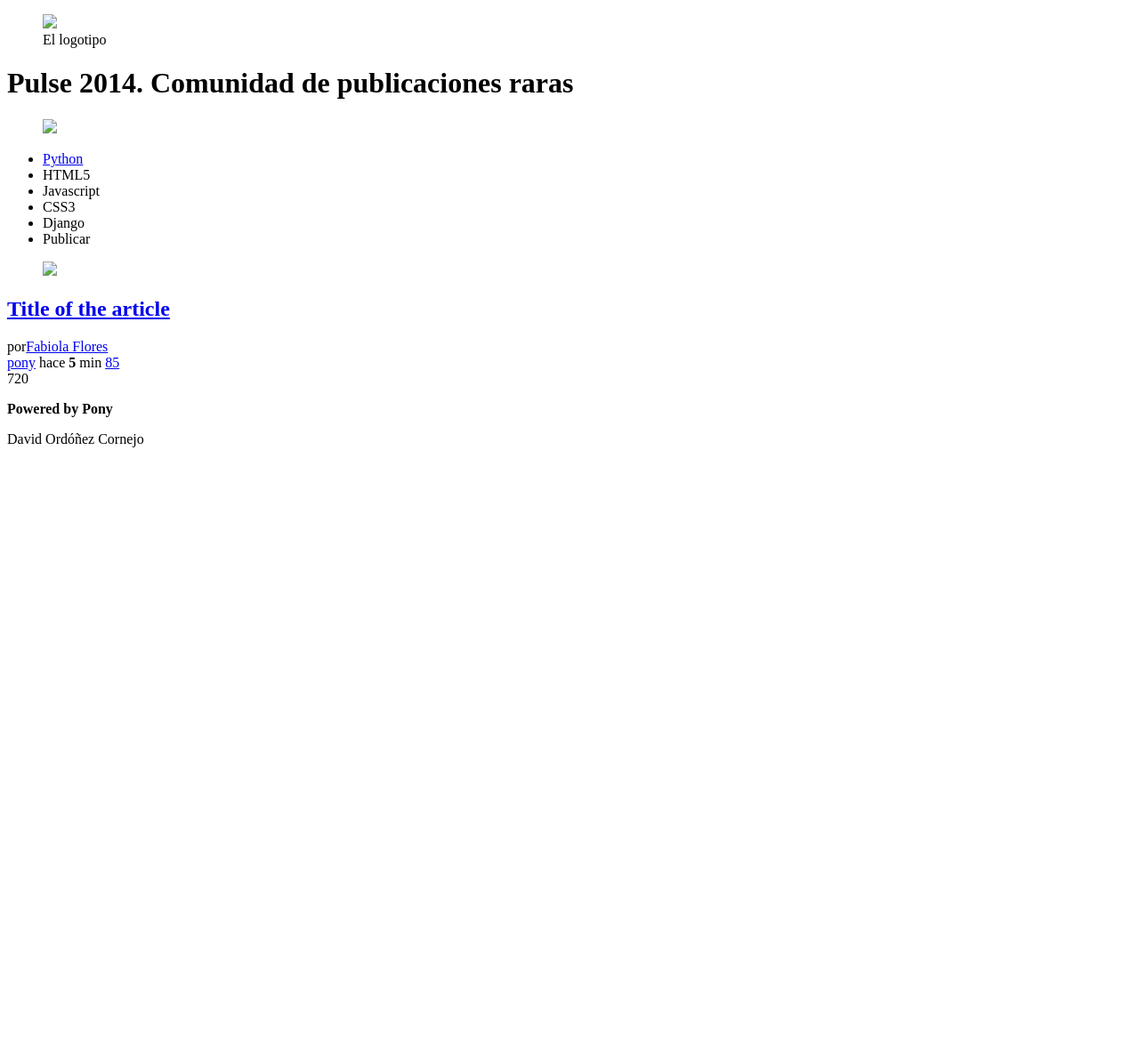
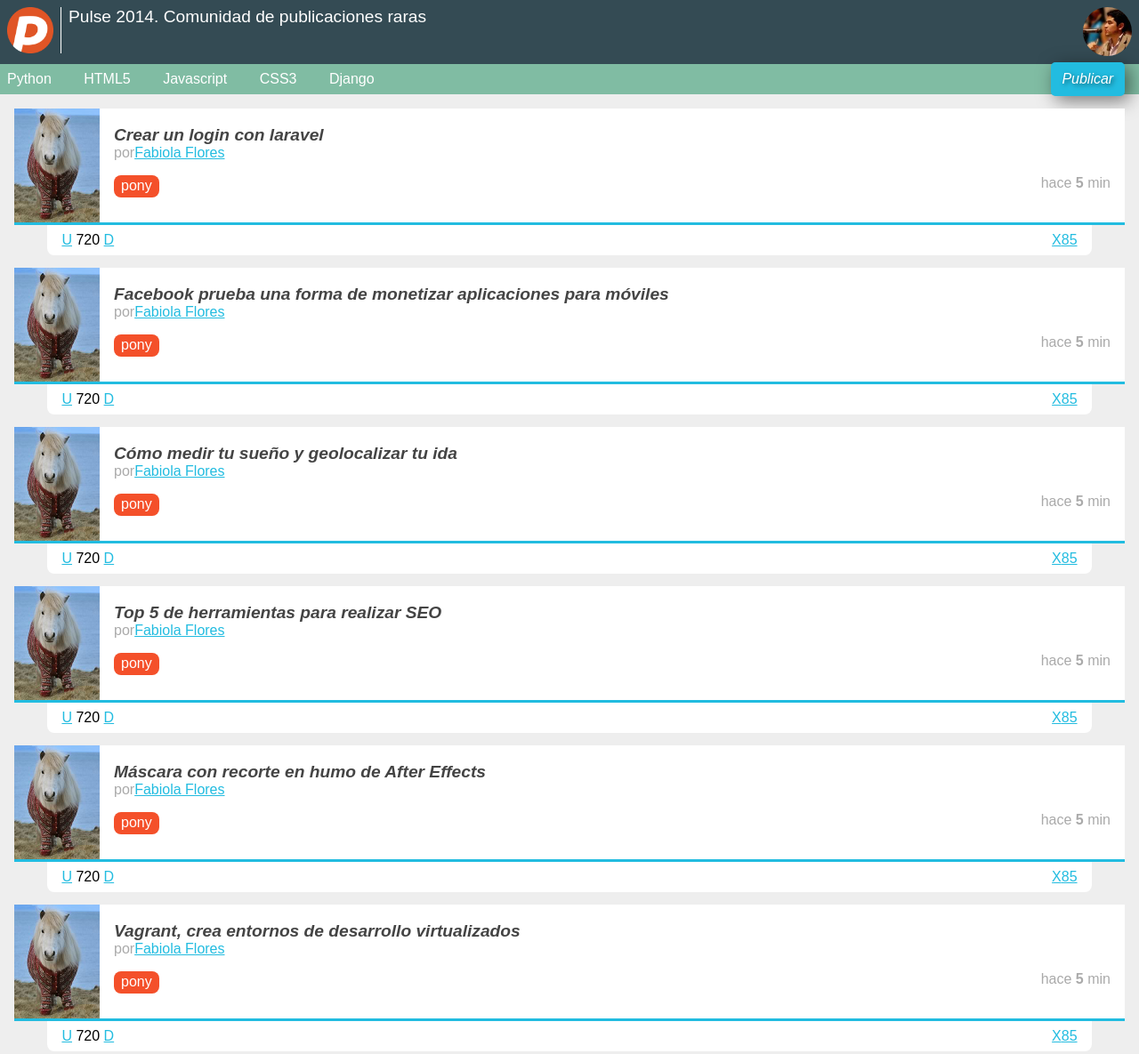
Before and after one commit to davidherzlos/web4tagen, a plain HTML site: page index.html in a window 1280 px wide. Shown: the top 1185 px of the page at 89% size. Before the commit the page ends 800 px from the top, so only its background shows below. Drawn offline with Linux system fonts and the light colour scheme.

Commit message:
Commit final. Clase 2

```diff
--- /dev/null
+++ b/estilos.css
@@ -0,0 +1,187 @@
+a
+{
+	color: #22BCE0;
+}
+body
+{
+	background: #EEEEEE;
+	font-family: Arial;
+	font-size: 16px;
+}
+footer
+{
+	background: #22BCE0;
+	color: rgba(255,255,255,0.7);
+	padding: 1em;
+	text-align: center;
+}
+footer p:first-child /*Es un pseudo-elemento*/
+{
+	margin-bottom: 0;
+}
+footer p:last-child /*Es un pseudo-elemento*/
+{
+	margin-top: 0;
+}
+footer p:last-child:after /*Es un pseudo-elemento*/
+{
+	content: "-";
+
+}
+footer p:last-child:before /*Es un pseudo-elemento*/
+{
+	content: "-";
+}
+header
+{
+	background: #344B54;
+	color: white;
+	overflow: hidden;
+	padding: 0.5em;
+	position: relative;
+}
+header figure
+{
+	float: left;
+}
+header h1
+{
+	font-size: 1.2em;
+	font-weight: normal;
+	margin: 0 70px 0 0;
+}
+header #avatar
+{
+	margin: 0.5em 0.5em 0 0;
+	position: absolute;
+	right: 0;
+	top: 0;
+
+}
+header #avatar img
+{
+	border-radius: 50%;
+	width: 55px;
+
+}
+header #logo img
+{
+	border-right: 1px solid white;
+	padding-right: 0.5em;
+	margin-right: 0.5em;
+	width: 52px;
+
+}
+nav
+{
+	background: #80BCA3;
+	position: relative;
+
+}
+nav ul
+{
+	list-style: none;
+	margin: 0;
+	padding: 0;
+}
+nav ul li
+{
+	display: inline-block;
+	margin: 0 1em 0 0;
+}
+nav ul li a
+{
+	color: white;
+	text-decoration: none;
+	display: block;
+	padding: 0.5em;
+}
+nav ul #publicar_nav
+{
+	position: absolute;
+	right: 0;
+	top: -0.1em;
+}
+nav ul #publicar_nav a
+{
+	background: #22BCE0;
+	border-radius: 5px;
+	box-shadow: rgba(0,0,0,0.5) 5px 5px 20px;
+	font-style: italic;
+	padding: 0.6em 0.8em;
+	text-shadow: rgba(0,0,0,0.5) 2px 2px 5px;
+
+}
+#contenido
+{
+	margin: 1em;
+}
+#contenido .item
+{
+	background: white;
+	border-bottom: 3px solid #22BCE0;
+	margin-bottom: 3em;
+	min-height: 128px;
+	position: relative;
+}
+#contenido .item .autor_item
+{
+	color: #AAA;
+}
+#contenido .item .datos_item
+{
+	margin: 1em 1em 0 0;
+}
+#contenido .item .datos_item .fecha_item
+{
+	color: #AAA;
+	float: right;
+}
+#contenido .item .datos_item .tag_item
+{
+	background: #F4502A;
+	border-radius: 0.5em;
+	color: white;
+	display: inline-block;
+	padding: 0.2em 0.5em;
+	text-decoration: none;
+}
+
+#contenido .item .imagen_item
+{
+	float: left;
+	margin-right: 1em;
+}
+#contenido .item .imagen_item img
+{
+	width: 96px;
+}
+#contenido .item .titulo_item
+{
+	font-size: 1.2em;
+	font-style: italic;
+	margin-bottom: 0;
+	padding: 1em 1em 0 0;
+}
+#contenido .item .titulo_item a
+{
+	color: #444;
+	text-decoration: none;
+
+}
+#contenido .item .votacion
+{
+	background: white;
+	border-radius: 0 0 0.5em 0.5em;
+	left: 3%;
+	margin-top: 3px;
+	padding: 0.5em 1em;
+	position: absolute;
+	right: 3%;
+	top: 100%;
+}
+#contenido .item .votacion .comentarios_item,
+#contenido .item .votacion .guardar_item
+{
+	float: right;
+}
--- a/index.html
+++ b/index.html
@@ -1,42 +1,41 @@
 <!DOCTYPE html> <!--Es una declaración del lenguaje que usaremos-->
 <html lang = "es"> <!--Todas las webs deben tener un idioma-->
-
 <head>
 	<meta charset = "utf-8" /> <!--La codificación-->
-	<meta description = "Proyecto de la cuarta generación" /> <!--En cada página debe haber una descripción-->
+	<meta name="description" content = "Proyecto de la cuarta generación" /> <!--En cada página debe haber una descripción-->
 	<title>Proyecto web de la cuarta generación</title>
+	<link rel="stylesheet" href="normalize.css">
+	<link rel="stylesheet" href="estilos.css">
 </head>
+
+<!--Comienza la maqueta de mi página-->
+
 <body>
 
-
 <!--Header-->
-
 
 	<header>
 		<figure id = "logo">
 			<img src="logo.png" />
-			<figcaption>El logotipo</figcaption>
 		</figure>
 		<h1>
 			Pulse 2014. Comunidad de publicaciones raras
 		</h1>
-		<figure id ="avatar">
-			<img src="avatar.jpg" />
+		<figure id = "avatar">
+			<img src = "avatar.jpg" />
 		</figure>
 	</header>
 
-
 <!--Barra de navegación-->
-
 
 	<nav>
 		<ul>
 			<li><a href = "#">Python</a></li>
-			<li><a href = "#"></a>HTML5</li>
-			<li><a href = "#"></a>Javascript</li>
-			<li><a href = "#"></a>CSS3</li>
-			<li><a href = "#"></a>Django</li>
-			<li id ="publicar_nav"><a href = "#"></a>Publicar</li>
+			<li><a href = "#">HTML5</a></li>
+			<li><a href = "#">Javascript</a></li>
+			<li><a href = "#">CSS3</a></li>
+			<li><a href = "#">Django</a></li>
+			<li id ="publicar_nav"><a href = "#">Publicar</a></li>
 		</ul>
 	</nav>
 
@@ -48,7 +47,7 @@
 				<img src = "imagen.jpg" />
 			</figure>
 			<h2 class = "titulo_item">
-				<a href="#">Title of the article</a>
+				<a href="#">Crear un login con laravel</a>
 			</h2>
 			<div class ="autor_item">
 				por<a href="#">Fabiola Flores</a>
@@ -58,18 +57,138 @@
 				<span class ="fecha_item">
 					hace <strong>5</strong> min
 				</span>
+			</div>
+			<div class ="votacion">
+				<a href="#" class ="up">U</a>
+				720
+				<a href="#" class ="down">D</a>
 				<a href="#" class ="comentarios_item">85</a>
-				<a href="#" class ="guardar_item"></a>
+				<a href="#" class ="guardar_item">X</a>
 			</div>
-			<div class ="votacion"></div>
-			<a href="#" class ="up"></a>
-			720
-			<a href="#" class ="down"></a>
+		</article>
+		<article class ="item">
+			<figure class = "imagen_item">
+				<img src = "imagen.jpg" />
+			</figure>
+			<h2 class = "titulo_item">
+				<a href="#">Facebook prueba una forma de monetizar aplicaciones para móviles</a>
+			</h2>
+			<div class ="autor_item">
+				por<a href="#">Fabiola Flores</a>
+			</div>
+			<div class ="datos_item">
+				<a href="#"class ="tag_item">pony</a>
+				<span class ="fecha_item">
+					hace <strong>5</strong> min
+				</span>
+			</div>
+			<div class ="votacion">
+				<a href="#" class ="up">U</a>
+				720
+				<a href="#" class ="down">D</a>
+				<a href="#" class ="comentarios_item">85</a>
+				<a href="#" class ="guardar_item">X</a>
+			</div>
+		</article>
+		<article class ="item">
+			<figure class = "imagen_item">
+				<img src = "imagen.jpg" />
+			</figure>
+			<h2 class = "titulo_item">
+				<a href="#">Cómo medir tu sueño y geolocalizar tu ida</a>
+			</h2>
+			<div class ="autor_item">
+				por<a href="#">Fabiola Flores</a>
+			</div>
+			<div class ="datos_item">
+				<a href="#"class ="tag_item">pony</a>
+				<span class ="fecha_item">
+					hace <strong>5</strong> min
+				</span>
+			</div>
+			<div class ="votacion">
+				<a href="#" class ="up">U</a>
+				720
+				<a href="#" class ="down">D</a>
+				<a href="#" class ="comentarios_item">85</a>
+				<a href="#" class ="guardar_item">X</a>
+			</div>
+		</article>
+		<article class ="item">
+			<figure class = "imagen_item">
+				<img src = "imagen.jpg" />
+			</figure>
+			<h2 class = "titulo_item">
+				<a href="#">Top 5 de herramientas para realizar SEO</a>
+			</h2>
+			<div class ="autor_item">
+				por<a href="#">Fabiola Flores</a>
+			</div>
+			<div class ="datos_item">
+				<a href="#"class ="tag_item">pony</a>
+				<span class ="fecha_item">
+					hace <strong>5</strong> min
+				</span>
+			</div>
+			<div class ="votacion">
+				<a href="#" class ="up">U</a>
+				720
+				<a href="#" class ="down">D</a>
+				<a href="#" class ="comentarios_item">85</a>
+				<a href="#" class ="guardar_item">X</a>
+			</div>
+		</article>
+		<article class ="item">
+			<figure class = "imagen_item">
+				<img src = "imagen.jpg" />
+			</figure>
+			<h2 class = "titulo_item">
+				<a href="#">Máscara con recorte en humo de After Effects</a>
+			</h2>
+			<div class ="autor_item">
+				por<a href="#">Fabiola Flores</a>
+			</div>
+			<div class ="datos_item">
+				<a href="#"class ="tag_item">pony</a>
+				<span class ="fecha_item">
+					hace <strong>5</strong> min
+				</span>
+			</div>
+			<div class ="votacion">
+				<a href="#" class ="up">U</a>
+				720
+				<a href="#" class ="down">D</a>
+				<a href="#" class ="comentarios_item">85</a>
+				<a href="#" class ="guardar_item">X</a>
+			</div>
+		</article>
+		<article class ="item">
+			<figure class = "imagen_item">
+				<img src = "imagen.jpg" />
+			</figure>
+			<h2 class = "titulo_item">
+				<a href="#">Vagrant, crea entornos de desarrollo virtualizados</a>
+			</h2>
+			<div class ="autor_item">
+				por<a href="#">Fabiola Flores</a>
+			</div>
+			<div class ="datos_item">
+				<a href="#"class ="tag_item">pony</a>
+				<span class ="fecha_item">
+					hace <strong>5</strong> min
+				</span>
+			</div>
+			<div class ="votacion">
+				<a href="#" class ="up">U</a>
+				720
+				<a href="#" class ="down">D</a>
+				<a href="#" class ="comentarios_item">85</a>
+				<a href="#" class ="guardar_item">X</a>
+			</div>
 		</article>
 	</section>
 
 <!--Pie-->
-
 
 	<footer>
 		<p>
@@ -80,7 +199,7 @@
 		</p>
 	</footer>
 
-
+<!--Termina la maqueta de mi página-->
 
 </body>
 
```
Also changed, not shown: avatar.jpg (added), imagen.jpg (added), logo.png (added), normalize.css (added).
